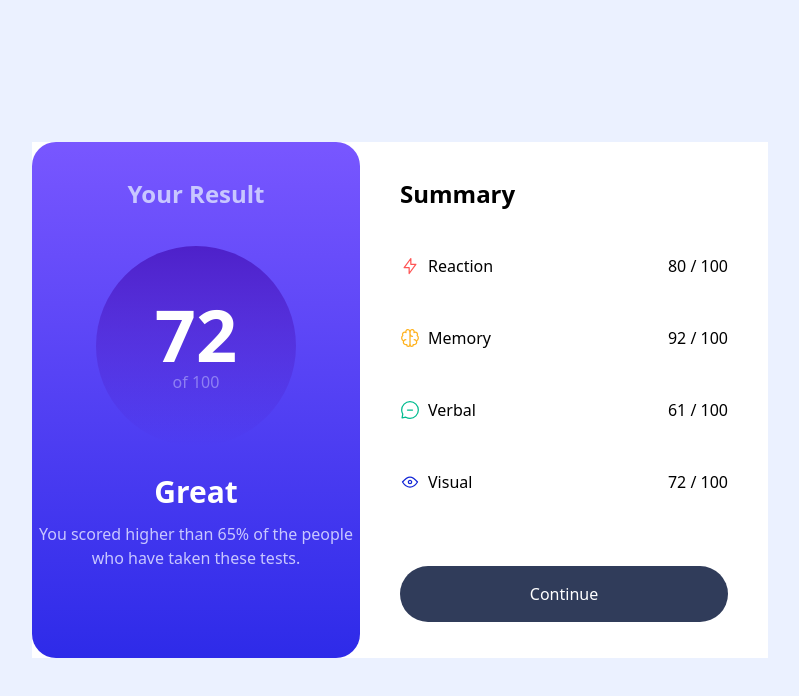
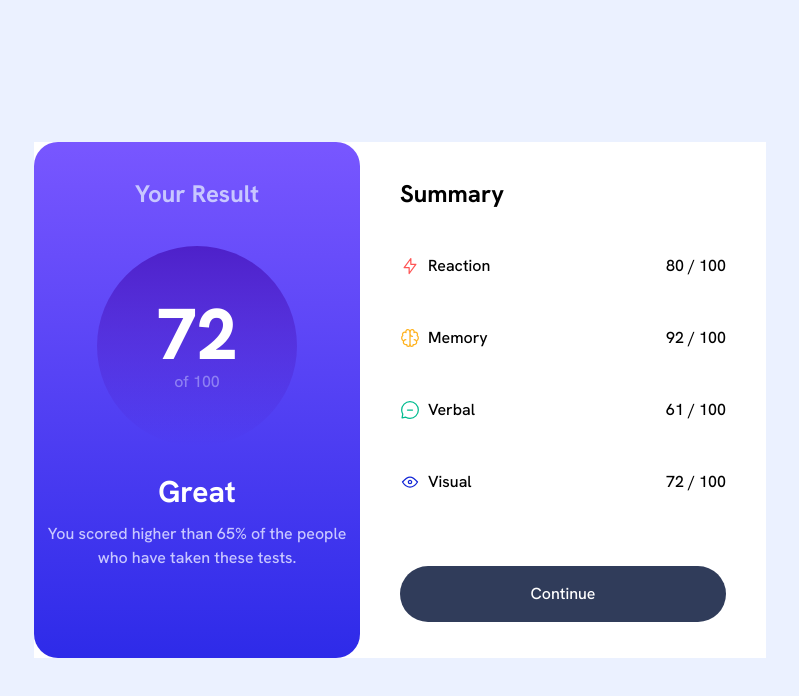
Before and after one commit to thienle1199/results-summary-component, a website built with Vite: page index.html in a window 1280 px wide. Shown: the whole page, without its empty margins (240-1039 px from the left). Built offline with nearby package versions, Linux system fonts and the light colour scheme; files whose address does not match are found by name.

Commit message:
fix resource not found

```diff
--- a/style.css
+++ b/style.css
@@ -4,7 +4,7 @@
 
 @font-face {
   font-family: HankenGrotesk;
-  src: url(assets/fonts/HankenGrotesk-VariableFont_wght.ttf);
+  src: url(public/assets/fonts/HankenGrotesk-VariableFont_wght.ttf);
   font-weight: 500 800;
   font-style: normal;
 }
```
